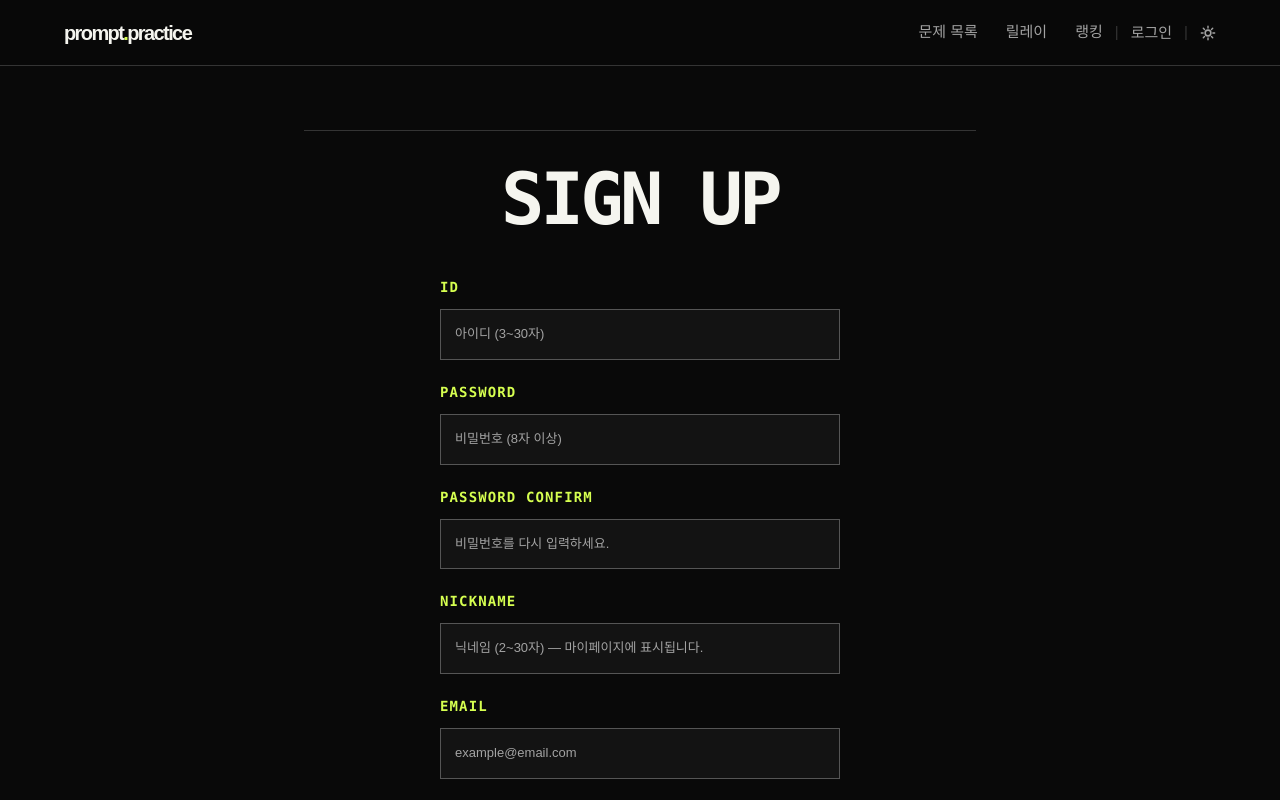
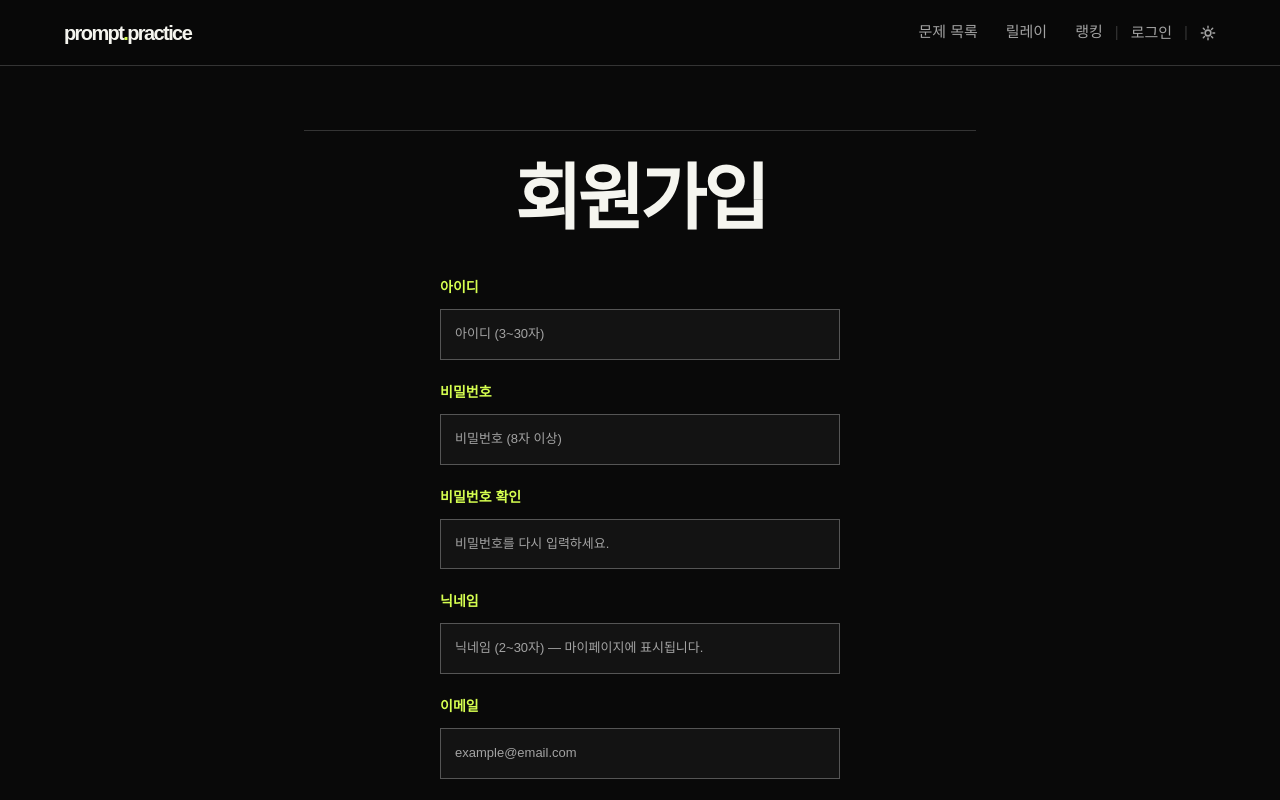
Before and after one commit to ddingorang/itsourprompt, a React (Vite) app in the folder frontend/: page /signup in a window 1280 px wide. Shown: the top 800 px of the page. Built offline with nearby package versions, Linux system fonts and the light colour scheme; no server answers.

Commit message:
my-page: 내 정보와 인증·오류 문구를 한글로

```diff
--- a/frontend/src/features/auth/types.ts
+++ b/frontend/src/features/auth/types.ts
@@ -10,7 +10,7 @@ export interface User {
   username: string;
   nickname: string;
   email: string;
-  /** 가입 시각(ISO-8601 문자열). 마이페이지의 MEMBER SINCE 표기에 사용한다. */
+  /** 가입 시각(ISO-8601 문자열). 마이페이지의 가입일 표기에 사용한다. */
   createdAt: string;
 }
 
--- a/frontend/src/pages/ErrorPage.tsx
+++ b/frontend/src/pages/ErrorPage.tsx
@@ -20,12 +20,12 @@ export default function ErrorPage() {
 
       <main className="mx-auto flex w-[calc(100%_-_10vw)] flex-1 items-center justify-center py-16 max-[760px]:w-[calc(100%_-_32px)]">
         <section className="w-full max-w-2xl border-y border-[var(--error-page-border)] py-12 text-center">
-          <p className="font-mono text-xs font-bold tracking-[0.12em] text-[#ff786b]">
-            REQUEST FAILED
+          <p className="text-xs font-bold text-[#ff786b]">
+            요청 실패
           </p>
 
-          <h1 className="mt-4 font-mono text-[clamp(44px,8vw,72px)] leading-none font-bold tracking-[-0.05em]">
-            ERROR
+          <h1 className="mt-4 text-[clamp(44px,8vw,72px)] leading-none font-bold tracking-[-0.05em]">
+            오류
           </h1>
 
           {errorState.problemTitle && (
@@ -46,8 +46,8 @@ export default function ErrorPage() {
                 '잠시 후 다시 시도해주세요. 문제가 계속되면 이전 페이지로 돌아가주세요.'}
             </p>
             {errorState.status && (
-              <p className="mt-2 font-mono text-xs tracking-[0.08em] text-[var(--error-page-subtle)]">
-                ERROR CODE / {errorState.status}
+              <p className="mt-2 text-xs text-[var(--error-page-subtle)]">
+                오류 코드 / {errorState.status}
               </p>
             )}
           </div>
--- a/frontend/src/pages/LoginPage.tsx
+++ b/frontend/src/pages/LoginPage.tsx
@@ -21,7 +21,7 @@ import Header from '../shared/components/Header';
  */
 
 const labelClasses =
-  'font-mono text-sm leading-[1.5] font-bold tracking-[0.08em] text-[var(--auth-page-acid)]';
+  'text-sm leading-[1.5] font-bold text-[var(--auth-page-acid)]';
 
 const inputClasses =
   'mt-2.5 w-full border border-[var(--auth-page-border-strong)] bg-[var(--auth-page-input-bg)] p-3.5 text-[13px] leading-[1.6] text-[var(--auth-page-text)] outline-0 focus:border-[var(--auth-page-acid)] disabled:cursor-not-allowed disabled:opacity-60';
@@ -78,8 +78,8 @@ export default function LoginPage() {
 
       <main className="mx-auto flex w-[calc(100%_-_10vw)] flex-1 items-center justify-center py-16 max-[640px]:w-[calc(100%_-_40px)]">
         <section className="w-full max-w-2xl border-y border-[var(--auth-page-border)] py-8">
-          <h1 className="text-center font-mono text-[clamp(44px,8vw,72px)] leading-none font-bold tracking-[-0.05em]">
-            LOGIN
+          <h1 className="text-center text-[clamp(44px,8vw,72px)] leading-none font-bold tracking-[-0.05em]">
+            로그인
           </h1>
 
           <form
@@ -88,7 +88,7 @@ export default function LoginPage() {
           >
             <div>
               <label className={labelClasses} htmlFor="login-username">
-                ID
+                아이디
               </label>
               <input
                 autoComplete="username"
@@ -103,7 +103,7 @@ export default function LoginPage() {
 
             <div className="mt-5">
               <label className={labelClasses} htmlFor="login-password">
-                PASSWORD
+                비밀번호
               </label>
               <input
                 autoComplete="current-password"
@@ -132,7 +132,7 @@ export default function LoginPage() {
               fullWidth
               type="submit"
             >
-              {submitting ? 'LOGGING IN…' : 'LOG IN ↗'}
+              {submitting ? '로그인 중…' : '로그인 ↗'}
             </Button>
 
             <p className="mt-6 text-center text-xs text-[var(--auth-page-muted)]">
--- a/frontend/src/pages/MyPage.tsx
+++ b/frontend/src/pages/MyPage.tsx
@@ -18,7 +18,7 @@ import { usePagination } from '../shared/hooks/usePagination';
 const SUBMISSIONS_PER_PAGE = 5;
 const PAGES_PER_GROUP = 5;
 
-/** 가입 시각(ISO 문자열)을 "YYYY.MM" 형태로 바꾼다. (MEMBER SINCE 표기용) */
+/** 가입 시각(ISO 문자열)을 "YYYY.MM" 형태로 바꾼다. (가입일 표기용) */
 function formatMemberSince(createdAt: string): string {
   const date = new Date(createdAt);
   return `${date.getFullYear()}.${String(date.getMonth() + 1).padStart(2, '0')}`;
@@ -201,12 +201,12 @@ export default function MyPage() {
   ).size;
   const stats = [
     {
-      label: 'SOLVED',
+      label: '풀어낸 문제',
       value: isLoadingAttempts ? '--' : String(solvedCount),
       suffix: null,
     },
     {
-      label: 'SUBMISSIONS',
+      label: '제출 횟수',
       value: isLoadingAttempts ? '--' : String(submittedAttempts.length),
       suffix: null,
     },
@@ -220,8 +220,8 @@ export default function MyPage() {
       <Header />
 
       <main className="mx-auto w-[min(calc(90%_-_360px),1040px)] flex-1 pt-[clamp(28px,4vw,44px)] pb-24 max-[1200px]:w-[calc(100%_-_64px)] max-[640px]:w-[calc(100%_-_32px)] max-[640px]:pt-8">
-        <h1 className="pb-5 font-mono text-[clamp(26px,4vw,48px)] leading-[0.82] font-bold tracking-[-0.04em] text-[var(--my-page-acid)]">
-          USER PROFILE
+        <h1 className="pb-5 text-[clamp(26px,4vw,48px)] leading-[0.82] font-bold tracking-[-0.04em] text-[var(--my-page-acid)]">
+          내 정보
         </h1>
 
         <section className="grid grid-cols-[minmax(280px,0.8fr)_minmax(0,1.2fr)] border-y border-[var(--my-page-text)] max-[1200px]:grid-cols-1">
@@ -235,8 +235,8 @@ export default function MyPage() {
                 {user.nickname.charAt(0).toUpperCase()}
               </div>
               <div>
-                <p className="mb-1 font-mono text-[13px] tracking-[0.12em] text-[var(--my-page-subtle)]">
-                  USER NAME
+                <p className="mb-1 text-[13px] text-[var(--my-page-subtle)]">
+                  닉네임
                 </p>
                 <h2 className="text-[clamp(28px,4vw,42px)] leading-none font-black tracking-[-0.05em]">
                   {user.nickname}
@@ -245,9 +245,9 @@ export default function MyPage() {
             </div>
 
             <div>
-              <span className="inline-flex items-center gap-2 font-mono text-[13px] tracking-[0.08em] text-[var(--my-page-subtle)]">
+              <span className="inline-flex items-center gap-2 text-[13px] text-[var(--my-page-subtle)]">
                 <span className="size-1.5 rounded-full bg-[var(--my-page-acid)]" />
-                MEMBER SINCE {formatMemberSince(user.createdAt)}
+                가입일 {formatMemberSince(user.createdAt)}
               </span>
             </div>
           </div>
@@ -258,7 +258,7 @@ export default function MyPage() {
                 className="flex min-h-[130px] flex-col justify-between border-r border-[var(--my-page-border)] p-[clamp(16px,2vw,24px)] last:border-r-0 max-[520px]:min-h-[110px] max-[520px]:border-r-0 max-[520px]:border-b max-[520px]:last:border-b-0"
                 key={stat.label}
               >
-                <span className="font-mono text-[13px] tracking-[0.1em] text-[var(--my-page-subtle)]">
+                <span className="text-[13px] text-[var(--my-page-subtle)]">
                   0{index + 1} / {stat.label}
                 </span>
                 <div className="flex items-baseline gap-2">
@@ -281,8 +281,8 @@ export default function MyPage() {
           ref={submissionHistorySectionRef}
         >
           <div className="flex items-end justify-between gap-6 pb-5 max-[640px]:flex-col max-[640px]:items-start">
-            <div className="font-mono text-[clamp(26px,4vw,48px)] leading-[0.82] font-bold tracking-[-0.04em] text-[var(--my-page-acid)]">
-              SUBMISSION HISTORY
+            <div className="text-[clamp(26px,4vw,48px)] leading-[0.82] font-bold tracking-[-0.04em] text-[var(--my-page-acid)]">
+              제출 기록
             </div>
             <div
               className="flex items-center gap-3 pr-2 whitespace-nowrap text-[14px] font-normal tracking-[-0.01em] [font-family:Arial,'Noto_Sans_KR',sans-serif]"
--- a/frontend/src/pages/SignupPage.tsx
+++ b/frontend/src/pages/SignupPage.tsx
@@ -20,7 +20,7 @@ import Header from '../shared/components/Header';
  */
 
 const labelClasses =
-  'font-mono text-sm leading-[1.5] font-bold tracking-[0.08em] text-[var(--auth-page-acid)]';
+  'text-sm leading-[1.5] font-bold text-[var(--auth-page-acid)]';
 
 const inputClasses =
   'mt-2.5 w-full border border-[var(--auth-page-border-strong)] bg-[var(--auth-page-input-bg)] p-3.5 text-[13px] leading-[1.6] text-[var(--auth-page-text)] outline-0 focus:border-[var(--auth-page-acid)] disabled:cursor-not-allowed disabled:opacity-60';
@@ -113,8 +113,8 @@ export default function SignupPage() {
 
       <main className="mx-auto flex w-[calc(100%_-_10vw)] flex-1 items-center justify-center py-16 max-[640px]:w-[calc(100%_-_40px)]">
         <section className="w-full max-w-2xl border-y border-[var(--auth-page-border)] py-8">
-          <h1 className="text-center font-mono text-[clamp(44px,8vw,72px)] leading-none font-bold tracking-[-0.05em]">
-            SIGN UP
+          <h1 className="text-center text-[clamp(44px,8vw,72px)] leading-none font-bold tracking-[-0.05em]">
+            회원가입
           </h1>
 
           <form
@@ -123,7 +123,7 @@ export default function SignupPage() {
           >
             <div>
               <label className={labelClasses} htmlFor="signup-username">
-                ID
+                아이디
               </label>
               <input
                 aria-describedby={usernameError ? 'signup-username-error' : undefined}
@@ -146,7 +146,7 @@ export default function SignupPage() {
 
             <div className="mt-5">
               <label className={labelClasses} htmlFor="signup-password">
-                PASSWORD
+                비밀번호
               </label>
               <input
                 aria-describedby={passwordError ? 'signup-password-error' : undefined}
@@ -169,7 +169,7 @@ export default function SignupPage() {
 
             <div className="mt-5">
               <label className={labelClasses} htmlFor="signup-password-confirm">
-                PASSWORD CONFIRM
+                비밀번호 확인
               </label>
               <input
                 aria-describedby={passwordConfirmError ? 'signup-password-confirm-error' : undefined}
@@ -196,7 +196,7 @@ export default function SignupPage() {
 
             <div className="mt-5">
               <label className={labelClasses} htmlFor="signup-nickname">
-                NICKNAME
+                닉네임
               </label>
               <input
                 aria-describedby={nicknameError ? 'signup-nickname-error' : undefined}
@@ -218,7 +218,7 @@ export default function SignupPage() {
 
             <div className="mt-5">
               <label className={labelClasses} htmlFor="signup-email">
-                EMAIL
+                이메일
               </label>
               <input
                 aria-describedby={emailError ? 'signup-email-error' : undefined}
@@ -254,7 +254,7 @@ export default function SignupPage() {
               fullWidth
               type="submit"
             >
-              {submitting ? 'CREATING…' : 'CREATE ACCOUNT ↗'}
+              {submitting ? '가입 중…' : '회원가입 ↗'}
             </Button>
 
             <p className="mt-6 text-center text-xs text-[var(--auth-page-muted)]">
```
